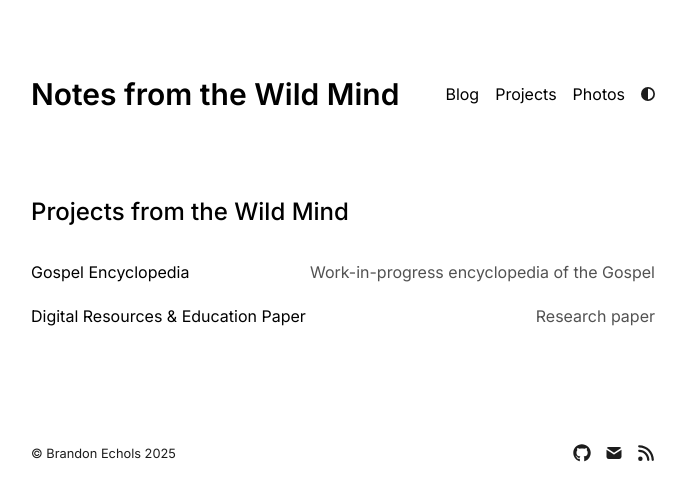
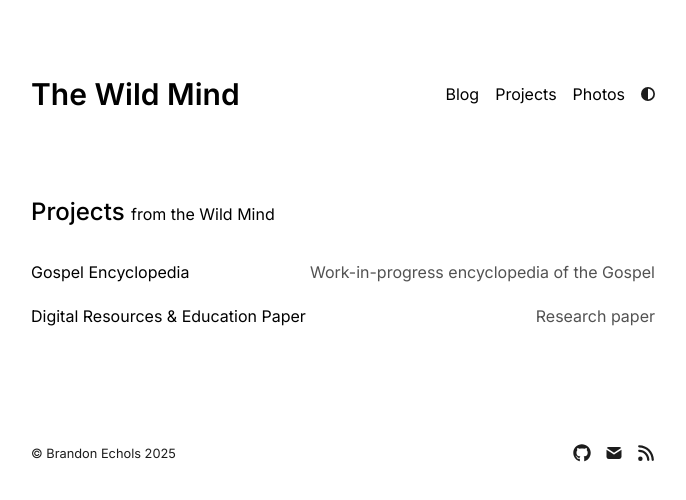
Before and after one commit to BrandonEchols04/brandonechols, a Next.js app: page /projects in a window 1280 px wide. Shown: the top 500 px of the page, without its empty margins (297-983 px from the left). Built offline with nearby package versions, Linux system fonts and the light colour scheme.

Commit message:
Removing "notes from" from the title

```diff
--- a/app/config.ts
+++ b/app/config.ts
@@ -1,10 +1,10 @@
 export const metaData = {
   baseUrl: "https://brandonechols.vercel.app/",
-  title: "Notes from the Wild Mind",
-  name: "Notes from the Wild Mind",
+  title: "The Wild Mind",
+  name: "The Wild Mind",
   ogImage: "/opengraph-image.png",
   description:
-    "The site of Brandon Echols, Notes from the Wild Mind compiles reflections, poems, personal projects, and visual snippets all in one place.",
+    "The site of Brandon Echols, The Wild Mind compiles reflections, poems, personal projects, and visual snippets all in one place.",
 };
 
 export const socialLinks = {
--- a/app/page.tsx
+++ b/app/page.tsx
@@ -9,7 +9,7 @@ export default function Page() {
       </h1>
       <div className="prose prose-neutral dark:prose-invert">
          <p>
-           Hi, I'm Brandon Echols and this is <i>Notes from the Wild Mind</i>. That is, you'll find a bunch of sentiments from <i>my</i> <b>wild</b> mind here.
+           Hi, I'm Brandon Echols and this is <i>The Wild Mind</i>. That is, you'll find a bunch of sentiments from <i>my</i> <b>wild</b> mind here.
          </p>
          <p>
            At the top of the page, you'll see three tabs. The <b>Blog</b> tab is where you'll find all of my random thoughts and musings.
--- a/app/photos/page.tsx
+++ b/app/photos/page.tsx
@@ -10,7 +10,9 @@ export const metadata: Metadata = {
 export default function Photos() {
   return (
     <section>
-      <h1 className="mb-8 text-2xl font-medium">Photos from the Wild Mind</h1>
+      <h1 className="mb-8 text-2xl font-medium">
+        Photos <span className="text-base font-normal">from the Wild Mind</span>
+      </h1>
       <ImageGrid
         columns={2}
         images={[
--- a/app/projects/page.tsx
+++ b/app/projects/page.tsx
@@ -10,7 +10,9 @@ export const metadata: Metadata = {
 export default function Projects() {
   return (
     <section>
-      <h1 className="mb-8 text-2xl font-medium">Projects from the Wild Mind</h1>
+      <h1 className="mb-8 text-2xl font-medium">
+        Projects <span className="text-base font-normal">from the Wild Mind</span>
+      </h1>
       <div>
         {projects.map((project, index) => (
           <Link
```
